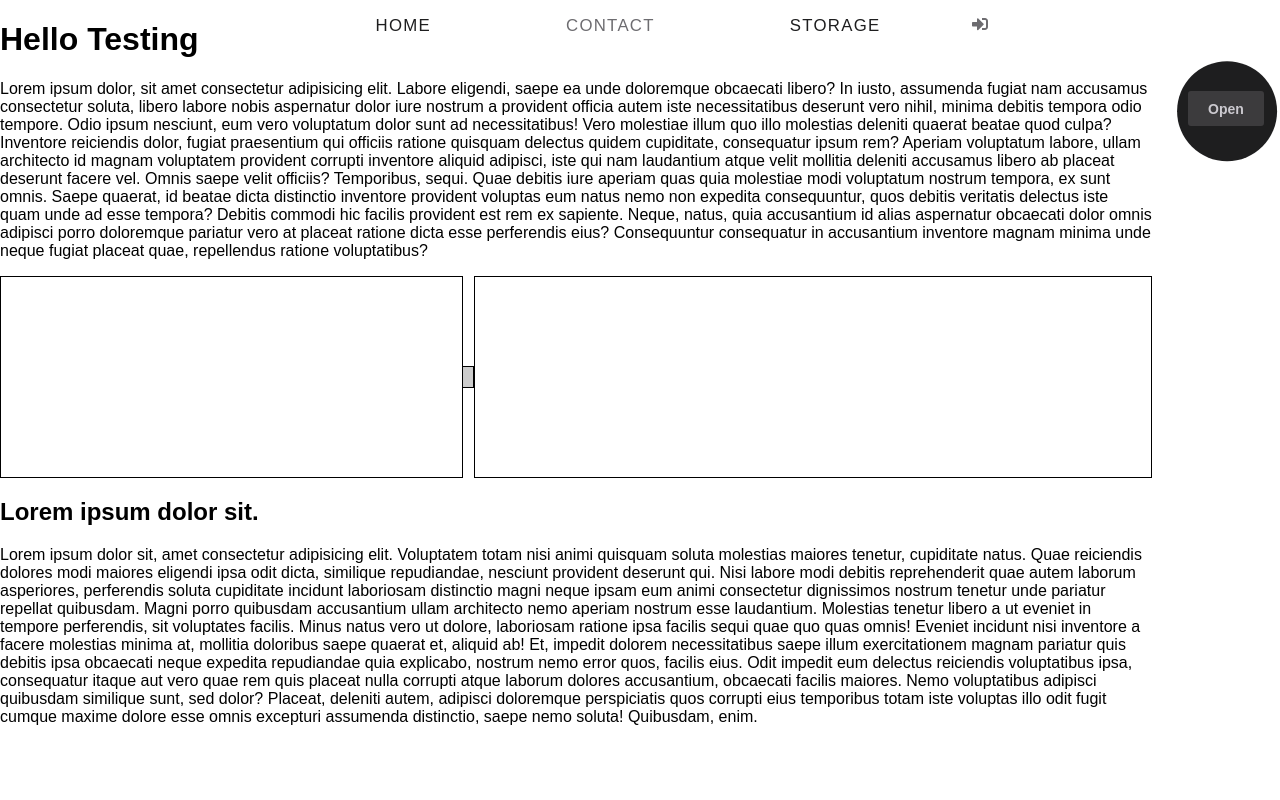
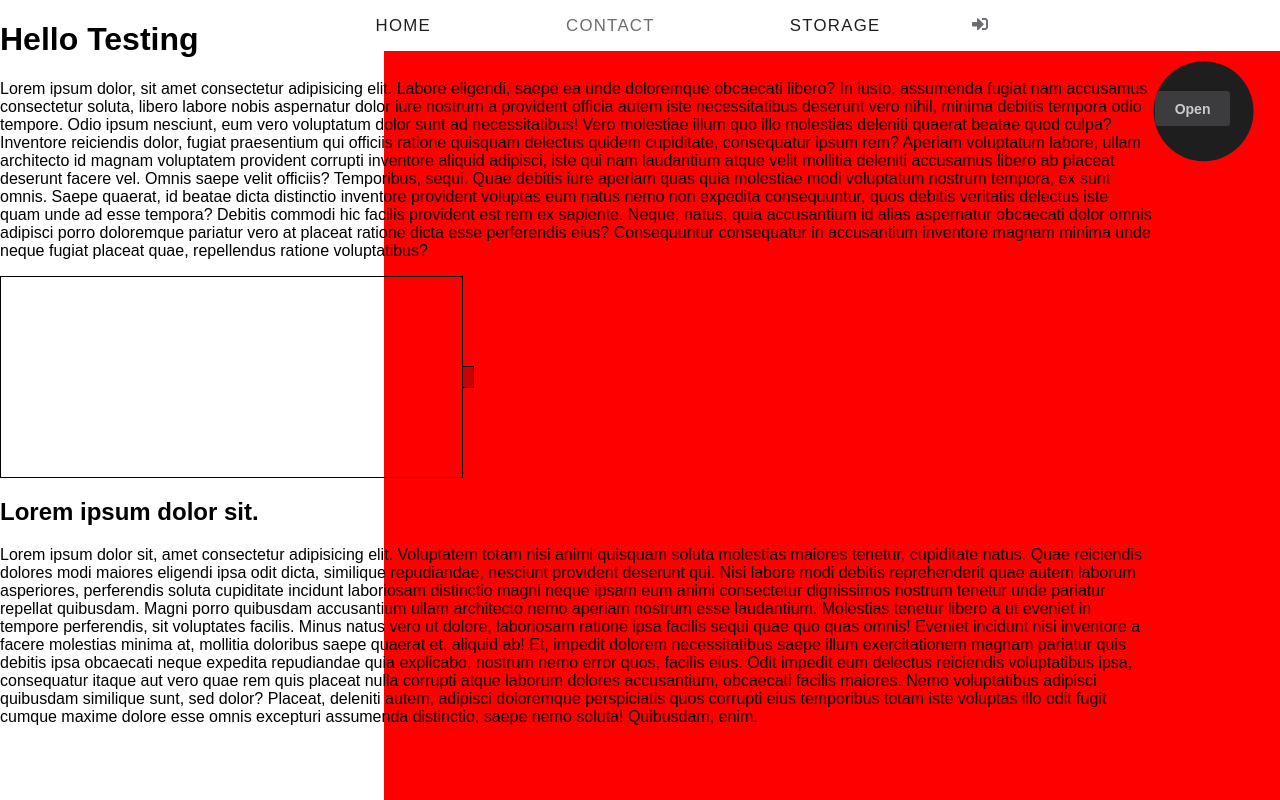
Before and after one commit to MaciejFigat/LFE, a React (Create React App) app in the folder frontend/: page /contact in a window 1280 px wide. Shown: the top 800 px of the page. Built offline with nearby package versions, Linux system fonts and the light colour scheme.

Commit message:
cosmetics in a larger scale

```diff
--- a/frontend/public/index.html
+++ b/frontend/public/index.html
@@ -19,6 +19,9 @@
     <link rel="preconnect" href="https://fonts.googleapis.com">
     <link rel="preconnect" href="https://fonts.gstatic.com" crossorigin>
     <link href="https://fonts.googleapis.com/css2?family=Atkinson+Hyperlegible:wght@400;700&family=Raleway:wght@200;300;400;500;600;700;800;900&display=swap" rel="stylesheet">
+
+
+<!-- <link href="https://fonts.googleapis.com/css2?family=Playfair+Display:ital,wght@0,400;0,500;0,600;0,700;0,800;0,900;1,400;1,500;1,600;1,700&display=swap" rel="stylesheet"> -->
     <link rel="apple-touch-icon" href="%PUBLIC_URL%/logo192.png" />
     <!--
       Notice the use of %PUBLIC_URL% in the tags above.
--- a/frontend/src/components/ResizableDiv/ResizableDiv.tsx
+++ b/frontend/src/components/ResizableDiv/ResizableDiv.tsx
@@ -19,10 +19,7 @@ const ResizableDiv: React.FC<ResizableDivProps> = () => {
 
   const resize = (e: any) => {
     let resizable = document.getElementById('Resizable')
-    // let resizable2 = document.getElementsByClassName('Resizable')
-    // let resizableSecondary = document.getElementById('ResizableSecondary')
 
-    // if (resizable !== null && resizableSecondary !== null) {
     if (resizable !== null) {
       resizable.style.width = `${
         parseInt(initialSize) + Math.floor(e.clientX - initialPos)
@@ -40,7 +37,7 @@ const ResizableDiv: React.FC<ResizableDivProps> = () => {
           onDragStart={initial}
           onDrag={resize}
         />
-        <div id='ResizableSecondary' />
+        <div />
       </div>
     </ResizableDivWrapper>
   )
--- a/frontend/src/components/ScrollSection/ResizableScrollSection.tsx
+++ b/frontend/src/components/ScrollSection/ResizableScrollSection.tsx
@@ -74,7 +74,7 @@ const ResizableScrollSection: React.FC<ResizableScrollSectionProps> = ({
         </SectionColumnResize>
 
         <DragDiv
-          id='Draggable'
+          // id='Draggable'
           draggable='true'
           onDragStart={initial}
           onDrag={resize}
--- a/frontend/src/components/SideMenu/SideMenu.styled.js
+++ b/frontend/src/components/SideMenu/SideMenu.styled.js
@@ -11,18 +11,33 @@ export const SideMenuDataColumn = styled(motion.div)`
 
 export const SideMenuButtonDiv = styled(motion.div)`
   position: relative;
+  /* position: sticky; */
   /* top: 50vh; */
   margin-bottom: 3.5rem;
+  /* padding-right: 5rem; */
   top: 35px;
   right: -83%;
+
   z-index: 2;
 `
-export const SideMenuWrapper = styled(motion.div)`
+export const SideMenuResizeWrapperUltimateWeapon = styled.div`
   position: sticky;
   top: 0;
   left: 100%;
-  max-width: min-content;
-  min-width: 700px;
+  /* max-width: min-content; */
+  /* max-width: fit-content; */
+  max-width: 70%;
+  background: red;
+`
+
+export const SideMenuWrapper = styled(motion.div)`
+  position: sticky;
+  /* position: absolute; */
+  top: 0;
+  /* left: 100%; */
+  left: 80%;
+  /* max-width: min-content; */
+  min-width: 300px;
   display: flex;
   flex-direction: row;
   /* margin-right: 1.5rem; */
@@ -69,7 +84,8 @@ export const SideMenuDiv = styled(motion.div)`
 export const SideMenuDivResize = styled(SideMenu)``
 // todo draggable components
 
-export const DragDivSideMenu = styled(motion.div)`
+// export const DragDivSideMenu = styled(motion.div)`
+export const DragDivSideMenu = styled.div`
   position: sticky;
   top: 0;
   /* display: ${({ open }) => (open ? `flex` : 'none')}; */
--- a/frontend/src/components/SideMenu/SideMenuResizable.tsx
+++ b/frontend/src/components/SideMenu/SideMenuResizable.tsx
@@ -8,6 +8,7 @@ import {
   SideMenuDataColumn,
   DragDivSideMenu,
   ChildrenWrapper,
+  SideMenuResizeWrapperUltimateWeapon,
 } from './SideMenu.styled'
 import { SendButton } from '../Buttons/Buttons.styled'
 
@@ -49,7 +50,7 @@ const SideMenuResizable: React.FC<SideMenuResizableProps> = ({
 
   const initial = (e: any) => {
     let resizable = document.getElementById('SideMenuResizable')
-    console.log(e.clientX)
+
     setInitialPos(e.clientX)
 
     if (resizable !== null) {
@@ -59,10 +60,9 @@ const SideMenuResizable: React.FC<SideMenuResizableProps> = ({
 
   const resize = (e: any) => {
     let resizable = document.getElementById('SideMenuResizable')
-    console.log(e.clientX)
     if (resizable !== null) {
       resizable.style.width = `${
-        parseInt(initialSize) + Math.floor(e.clientX - initialPos)
+        parseInt(initialSize) - Math.floor(e.clientX - initialPos)
       }px`
     }
   }
@@ -70,10 +70,11 @@ const SideMenuResizable: React.FC<SideMenuResizableProps> = ({
   return (
     <>
       <SideMenuDataColumn open={open}>{mainData}</SideMenuDataColumn>
+      <SideMenuResizeWrapperUltimateWeapon id='SideMenuResizable'>
         <SideMenuWrapper
-        id='SideMenuResizable'
           initial={false}
           animate={open ? 'open' : 'closed'}
+          // draggable='true'
         >
           <DragDivSideMenu
             open={open}
@@ -83,6 +84,7 @@ const SideMenuResizable: React.FC<SideMenuResizableProps> = ({
             exit={{ opacity: 0 }}
             onDragStart={initial}
             onDrag={resize}
+            draggable='true'
           />
           <BackgroundDiv variants={sidebar}>
             {' '}
@@ -94,6 +96,7 @@ const SideMenuResizable: React.FC<SideMenuResizableProps> = ({
             <ChildrenWrapper>{children}</ChildrenWrapper>
           </BackgroundDiv>{' '}
         </SideMenuWrapper>
+      </SideMenuResizeWrapperUltimateWeapon>
     </>
   )
 }
--- a/frontend/src/styles/GlobalStyles.js
+++ b/frontend/src/styles/GlobalStyles.js
@@ -18,7 +18,8 @@ body {
     height: 100%;
     overflow-wrap: break-word;
       background-image: var(--background1-main);
-      font-family: 'Atkinson Hyperlegible', sans-serif;
+      // font-family: 'Playfair Display', serif;
+      // font-family: 'Atkinson Hyperlegible', sans-serif;
 
       font-family: 'Quicksand', sans-serif;
 }
```
Lines whose indentation alone changed are shown as unchanged.
